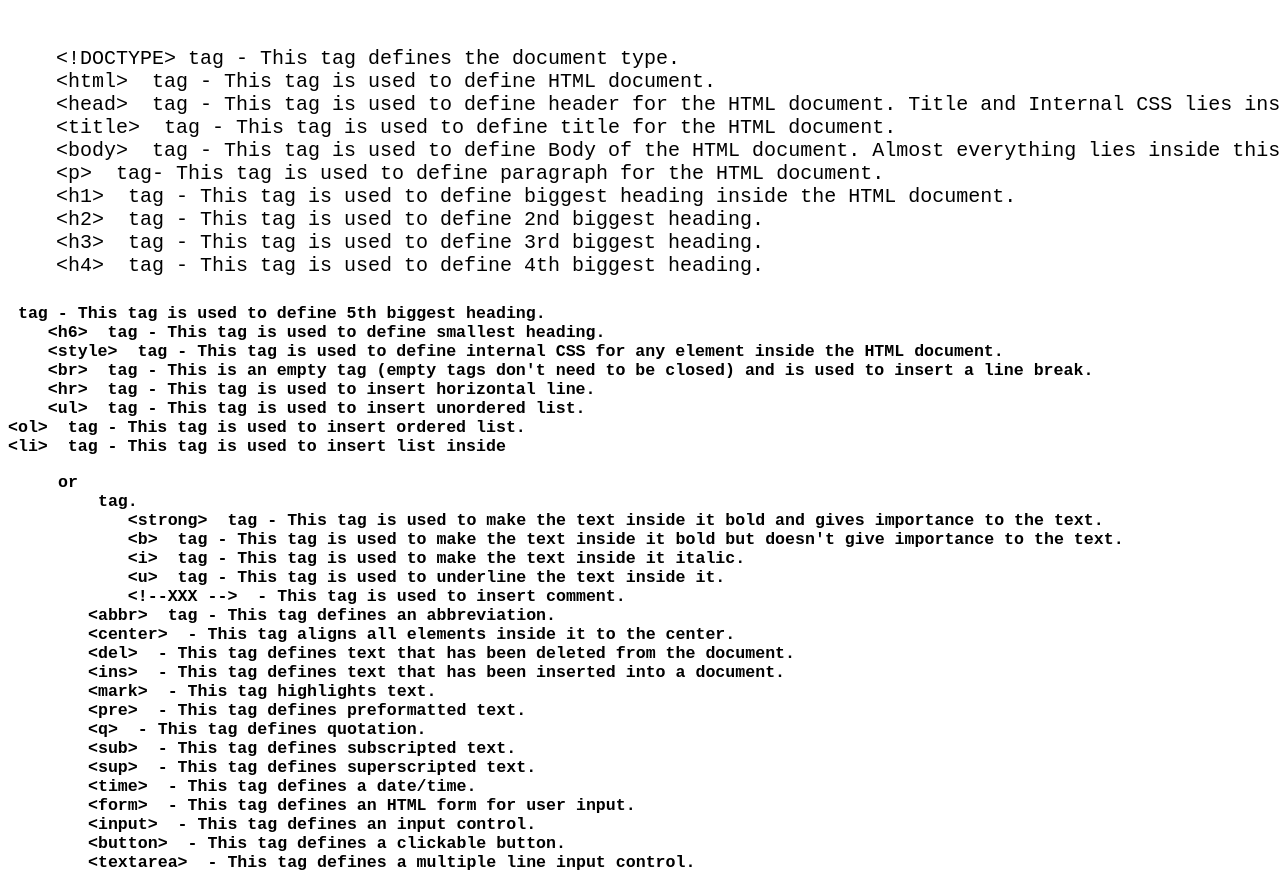
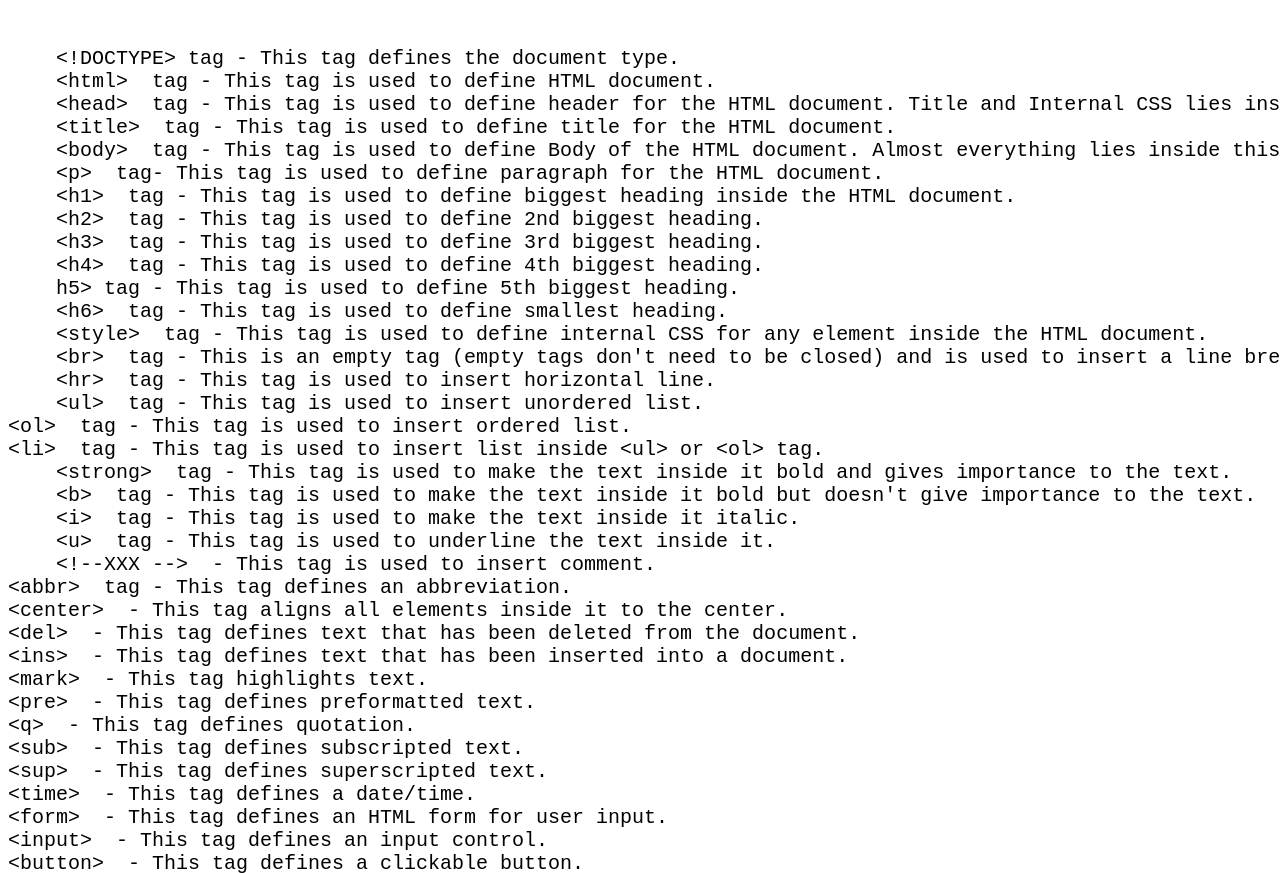
Before and after one commit to VinitaKumariMeena/Vinita, a plain HTML site: page About_html.html in a window 1280 px wide. Shown: the part 77-950 px from the top of the page. Drawn offline with Linux system fonts and the light colour scheme.

Commit message:
Update About_html.html

```diff
--- a/About_html.html
+++ b/About_html.html
@@ -15,14 +15,15 @@
     &lt;h1&gt;  tag - This tag is used to define biggest heading inside the HTML document.
     &lt;h2&gt;  tag - This tag is used to define 2nd biggest heading.
     &lt;h3&gt;  tag - This tag is used to define 3rd biggest heading.
-    &lt;h4&gt;  tag - This tag is used to define 4th biggest heading.<h5> tag - This tag is used to define 5th biggest heading.
+    &lt;h4&gt;  tag - This tag is used to define 4th biggest heading.
+    &it;h5&gt; tag - This tag is used to define 5th biggest heading.
     &lt;h6&gt;  tag - This tag is used to define smallest heading.
     &lt;style&gt;  tag - This tag is used to define internal CSS for any element inside the HTML document.
     &lt;br&gt;  tag - This is an empty tag (empty tags don't need to be closed) and is used to insert a line break.
     &lt;hr&gt;  tag - This tag is used to insert horizontal line.
     &lt;ul&gt;  tag - This tag is used to insert unordered list.
 &lt;ol&gt;  tag - This tag is used to insert ordered list.
-&lt;li&gt;  tag - This tag is used to insert list inside <ul> or <ol> tag.
+&lt;li&gt;  tag - This tag is used to insert list inside &lt;ul&gt; or &lt;ol&gt; tag.
     &lt;strong&gt;  tag - This tag is used to make the text inside it bold and gives importance to the text.
     &lt;b&gt;  tag - This tag is used to make the text inside it bold but doesn't give importance to the text.
     &lt;i&gt;  tag - This tag is used to make the text inside it italic.
```
